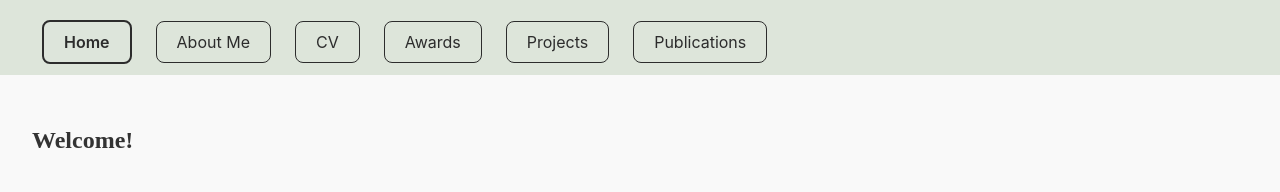
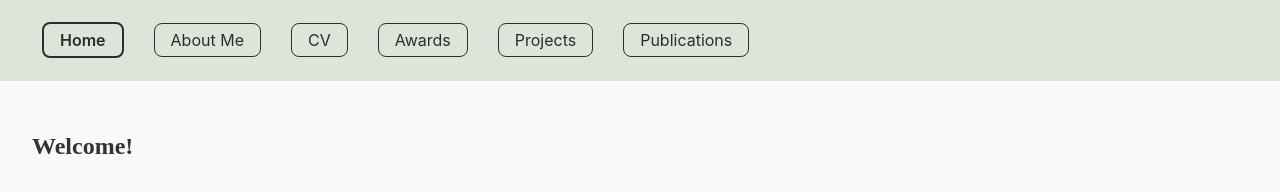
Before and after one commit to sophiarobillard/sophiarobillard.github.io, a plain HTML site: page index.html in a window 1280 px wide. Drawn offline with Linux system fonts and the light colour scheme.

Commit message:
update padding and spacing

```diff
--- a/style.css
+++ b/style.css
@@ -9,13 +9,13 @@ body {
   header {
     background-color: #DDE5DA;
     color: rgb(45, 58, 45);
-    padding: 0.65em 2em;
+    padding: 0; /* spacing is controlled inside nav */
     text-align: left;
   }
   /* Navigation links styled as buttons */
 .nav-link {
   display: inline-block;
-  padding: 10px 20px;
+  padding: 6px 16px;
   margin: 0 10px;
   border: 1px solid #2c2c2c;
   border-radius: 8px;
@@ -38,7 +38,12 @@ body {
   border: 2px solid #2c2c2c;
 }
   nav {
-    margin-top: 10px;
+    display: flex;
+    justify-content: flex-start;
+    align-items: center;
+    gap: 10px;
+    padding: 0.65em 2em;
+    height: 60px;
   }
 
   nav a {
```
